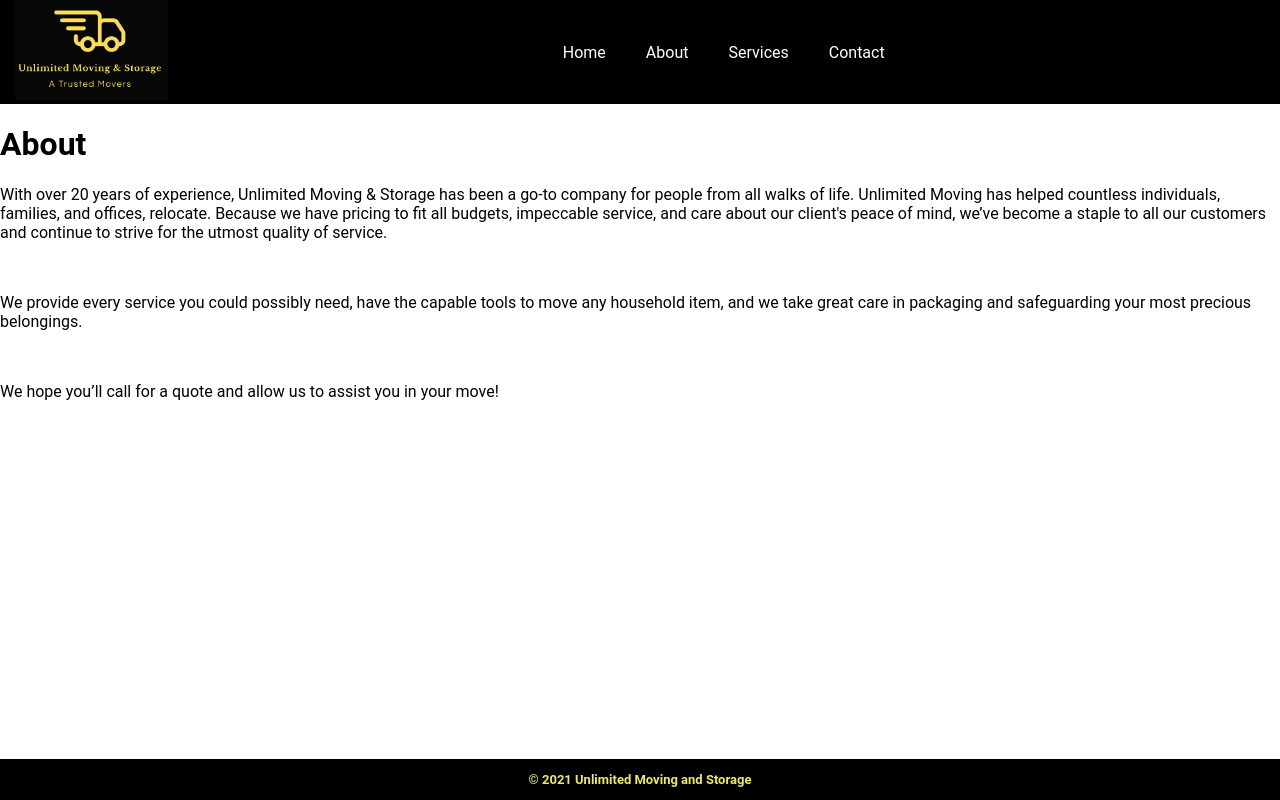
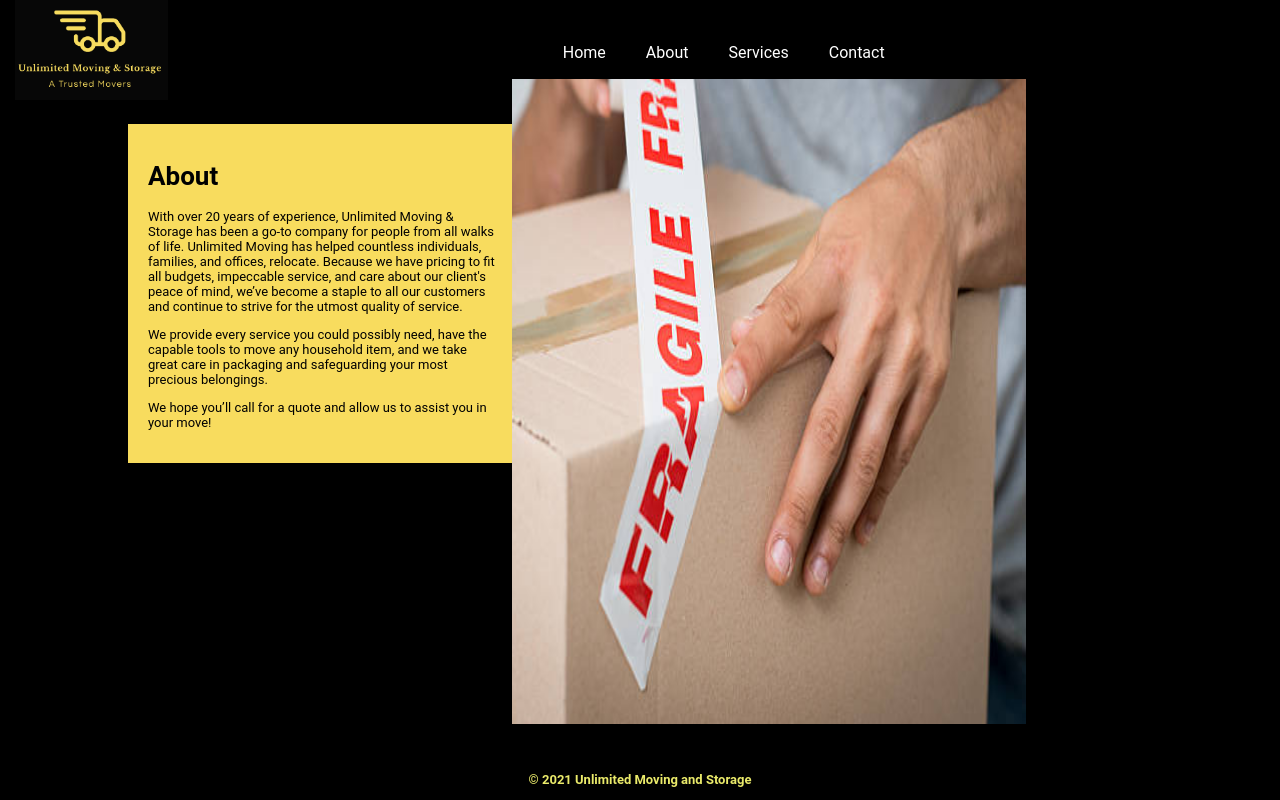
Before and after one commit to Erodri6z/Unlimited-Moving-And-Storage, a React (Create React App) app: page /About in a window 1280 px wide. Built offline with nearby package versions, Linux system fonts and the light colour scheme.

Commit message:
add styling to about page

```diff
--- a/src/components/About/About.jsx
+++ b/src/components/About/About.jsx
@@ -1,13 +1,21 @@
+import '../../styles/about.css'
+import fragile from "../../assets/fragile.jpg"
 const About = () => {
   return(
+    <>
     <div className="About">
-      <h1>About</h1>
-      <p>With over 20 years of experience, Unlimited Moving & Storage has been a go-to company for people from all walks of life. Unlimited Moving has helped countless individuals, families, and offices, relocate. Because we have pricing to fit all budgets, impeccable service, and care about our client's peace of mind, we’ve become a staple to all our customers and continue to strive for the utmost quality of service.</p>
-      <br />
-      <p>We provide every service you could possibly need, have the capable tools to move any household item, and we take great care in packaging and safeguarding your most precious belongings.</p>
-      <br />
-      <p>We hope you’ll call for a quote and allow us to assist you in your move!</p>
+      <div id="about-text">
+        <h1>About</h1>
+        <p>With over 20 years of experience, Unlimited Moving & Storage has been a go-to company for people from all walks of life. Unlimited Moving has helped countless individuals, families, and offices, relocate. Because we have pricing to fit all budgets, impeccable service, and care about our client's peace of mind, we’ve become a staple to all our customers and continue to strive for the utmost quality of service.</p>
+        <p>We provide every service you could possibly need, have the capable tools to move any household item, and we take great care in packaging and safeguarding your most precious belongings.</p>
+        <p>We hope you’ll call for a quote and allow us to assist you in your move!</p>
+      </div>
+    <div id="fragile">
+      <img src={fragile} id="fragile-image" alt="fragile" />
     </div>
+    </div>
+
+    </>
   )
 }
 
--- /dev/null
+++ b/src/styles/about.css
@@ -0,0 +1,30 @@
+.About {
+  background-color: rgb(0, 0, 0);
+  background-size: cover;
+  height: 100%;
+  margin-top: 20px;
+}
+#about-text {
+  background-color: #f8dc5e;
+  font-size: small;
+  padding : 20px;
+  margin-left: 10%;
+  margin-right: 40%;
+  padding-right: 21%;
+}
+
+#fragile{
+  margin-left: 40%;
+  margin-top: -30%;
+  position: relative;
+  height: 90%;
+  width: 60%;
+  overflow: hidden;
+}
+
+#fragile-image{
+  padding-right: 20px;
+  width: 80%;
+  height: 100%;
+  margin: -75px 0 0 -100px
+}
--- a/src/styles/app.css
+++ b/src/styles/app.css
@@ -4,9 +4,10 @@
 main {
   margin: 0;
   height: 100%;
-  overflow: hidden;
+  overflow: auto;
   box-sizing: border-box;
   font-family: "Roboto", sans-serif;
+  background-color: black;
 }
 
 nav {
```
Also changed, not shown: src/assets/fragile.jpg (added).
